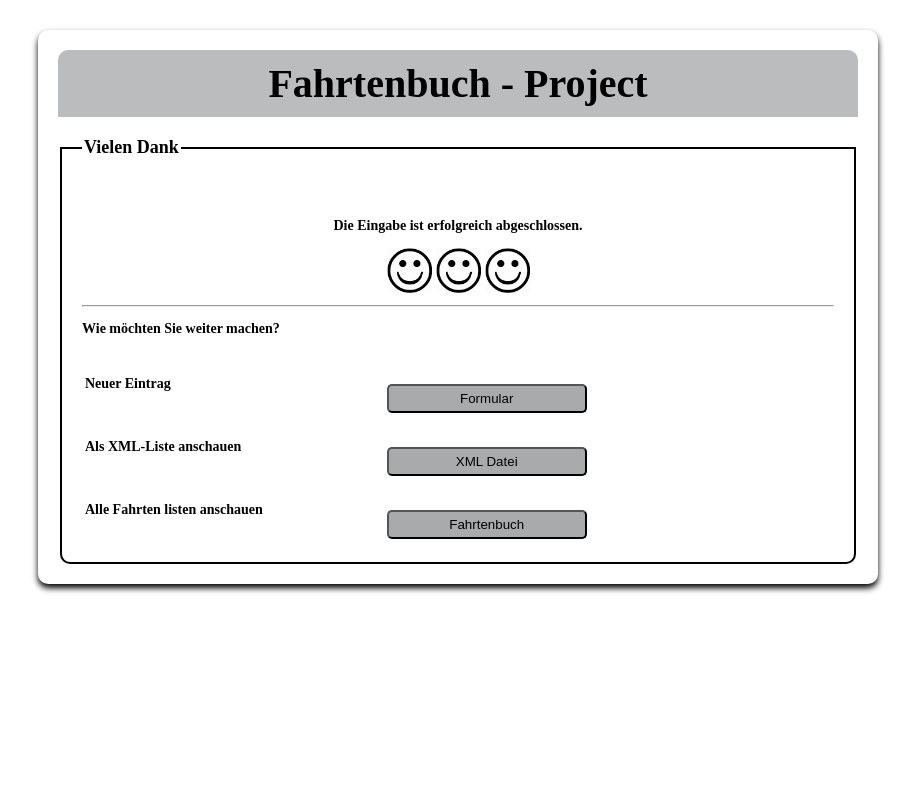
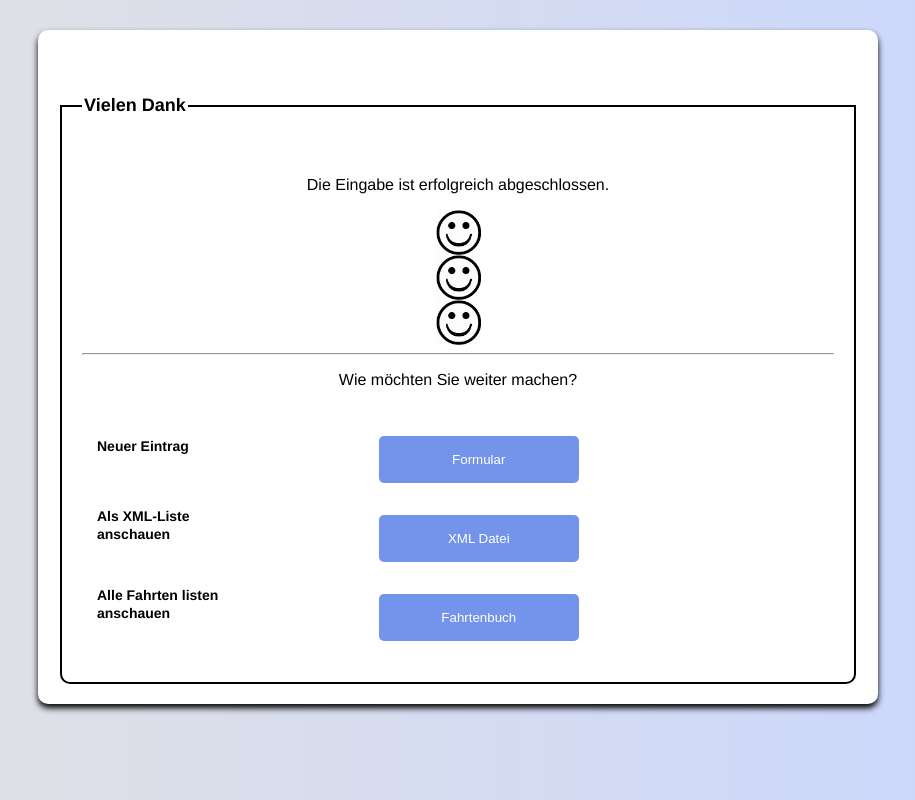
Before and after one commit to cheechay/Fahrtenprojekt, a PHP site: page /saveFile.php in a window 1280 px wide. Shown: the whole page, without its empty margins (182-1097 px from the left). Run offline with PHP 8.4, Linux system fonts and the light colour scheme.

Commit message:
Verbesserung

```diff
--- a/index.php
+++ b/index.php
@@ -32,7 +32,9 @@ if ($_SERVER['REQUEST_METHOD'] == 'POST') {
 <body>
 
     <div class="container">
-        <h1>Fahrtenbuch - Project</h1>
+        <div class="contheader">
+            <h1>Fahrtenbuch - Project </h1>
+        </div>
         <h4>Bitte die Eingaben einmal überprüfen</h4>
         <table style="padding-left:20px;">
             <tr>
--- a/saveFile.php
+++ b/saveFile.php
@@ -67,72 +67,8 @@ if ($_SERVER['REQUEST_METHOD'] == 'POST') {
 
 <head>
     <title>Erfolgreich XML speichert</title>
-    <style>
-        .container {
-            max-width: 800px;
-            margin: 30px auto;
-            padding: 20px;
-            background-color: white;
-            border-radius: 10px;
-            box-shadow: 0 4px 6px black;
-        }
+    <link rel="stylesheet" href="styles.css">
 
-        a {
-            padding-left: 20px;
-            padding-right: 20px;
-        }
-
-        h1 {
-            margin: 0;
-            font-size: 40px;
-            color: black;
-            text-align: center;
-            width: 780px;
-            padding: 10px;
-            margin-bottom: 20px;
-            background-color: #54565865;
-            border-radius: 10px 10px 0 0;
-
-        }
-
-        fieldset {
-            padding: 20px;
-            border: 2px solid;
-            border-radius: 0 0 10px 10px;
-        }
-
-        legend {
-            font-size: large;
-            font-weight: bold;
-        }
-
-        button {
-            padding: 5px;
-            width: 200px;
-            background-color: rgba(114, 117, 119, 0.616);
-            float: left;
-            margin-top: 30px;
-            margin-left: 120px;
-            border-radius: 5px;
-        }
-
-
-        th {
-            text-align: left;
-        }
-
-        label,
-        p {
-            font-size: 14px;
-            font-weight: bold;
-            vertical-align: middle;
-        }
-
-        .photo {
-            text-align: center;
-
-        }
-    </style>
 </head>
 
 <body>
@@ -141,7 +77,7 @@ if ($_SERVER['REQUEST_METHOD'] == 'POST') {
         <fieldset>
             <legend>Vielen Dank</legend>
             <p style="text-align:center; margin-top:40px;">Die Eingabe ist erfolgreich abgeschlossen.</p>
-            <div class="photo"><img src="smile.jpg" alt="smile" height="45">
+            <div class="photo" style="text-align:center;"><img src="smile.jpg" alt="smile" height="45">
                 <img src="smile.jpg" alt="smile" height="45">
                 <img src="smile.jpg" alt="smile" height="45">
             </div>
```
